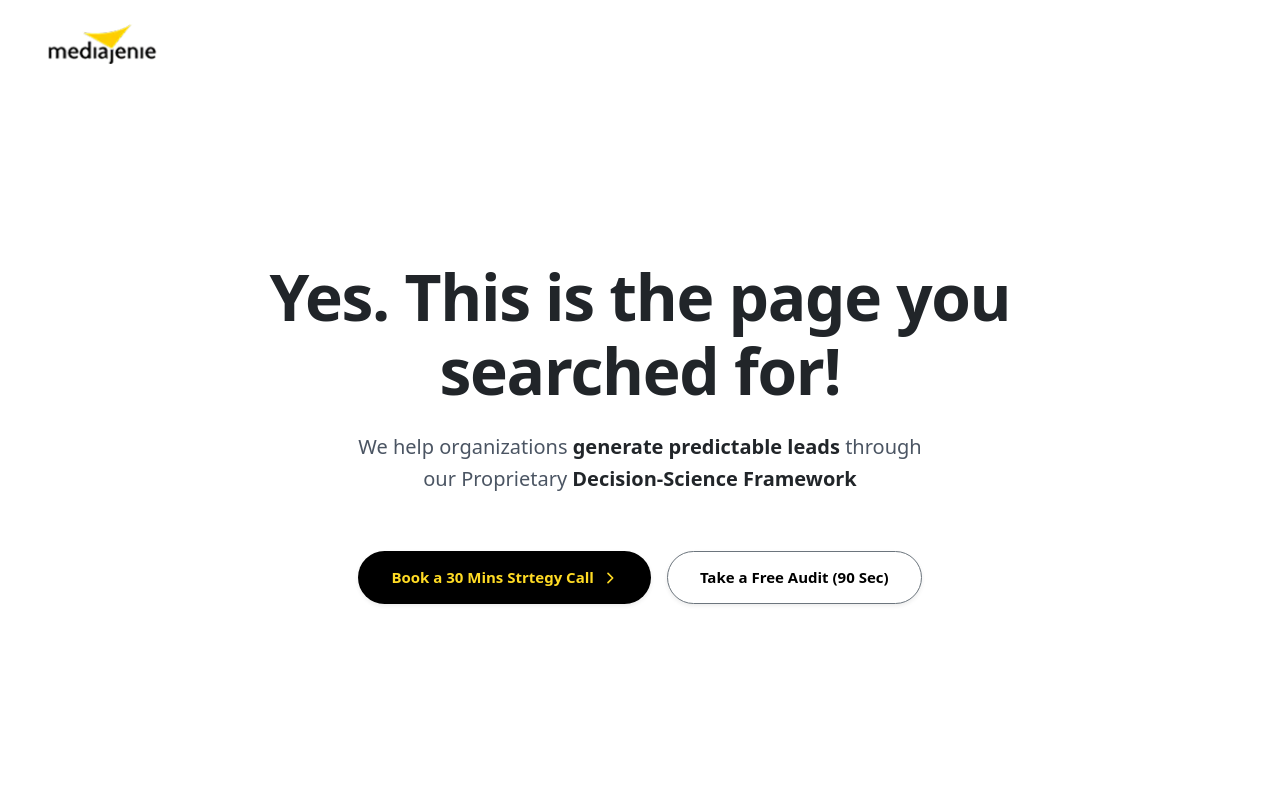
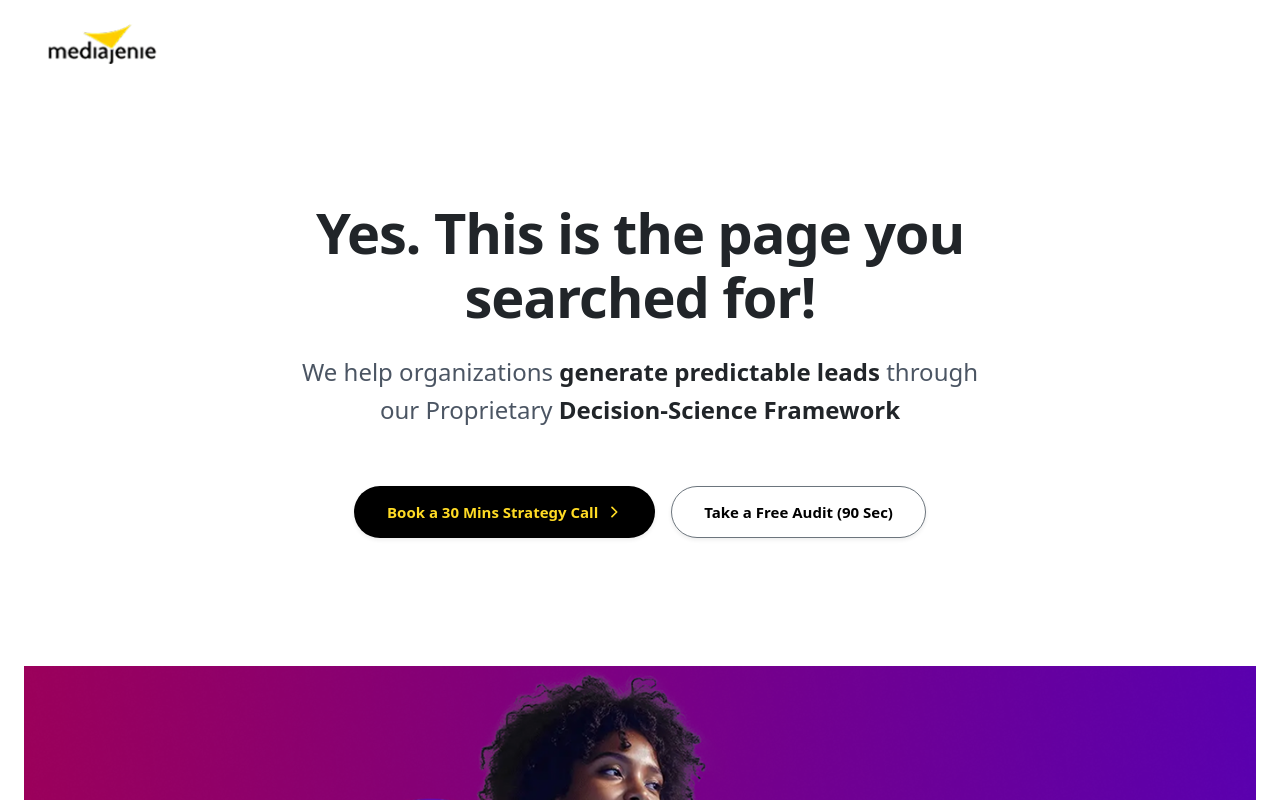
Before and after one commit to shramanth-sulake/media_jenie2, a React (Vite) app: page / in a window 1280 px wide. Shown: the top 800 px of the page. Built offline with nearby package versions, Linux system fonts and the light colour scheme.

Commit message:
Increase Fit section text size and adjust top banner padding

```diff
--- a/src/components/CaseSection.jsx
+++ b/src/components/CaseSection.jsx
@@ -91,7 +91,7 @@ const CaseSection = () => {
         : 30;
 
     return (
-        <div className="w-100 container-fluid py-4 mt-5 mb-4" style={{ paddingLeft: '8rem', paddingRight: '0' }}>
+        <div className="w-100 container-fluid py-4 mt-5 mb-4" style={{ paddingLeft: '12.5rem', paddingRight: '0' }}>
             <h2 className="fw-bold text-dark mb-5" style={{ fontSize: '2.5rem', letterSpacing: '-0.02em' }}>
                 Case Studies
             </h2>
--- a/src/components/HeroSection.jsx
+++ b/src/components/HeroSection.jsx
@@ -2,7 +2,7 @@ import React from 'react';
 
 const HeroSection = () => {
     return (
-        <div className="min-vh-100 w-100 bg-white d-flex flex-column">
+        <div className="w-100 bg-white d-flex flex-column">
             {/* Header */}
             <header className="w-100 px-4 px-md-5 py-4 d-flex justify-content-start">
                 <img
@@ -13,20 +13,20 @@ const HeroSection = () => {
             </header>
 
             {/* Main Content */}
-            <main className="flex-grow-1 w-100 container d-flex flex-column align-items-center justify-content-center pt-4 pb-5 text-center">
-                <h1 className="fw-bold text-dark mb-4" style={{ fontSize: '4rem', lineHeight: '1.15', letterSpacing: '-0.02em' }}>
+            <main className="w-100 container d-flex flex-column align-items-center justify-content-center text-center" style={{ paddingTop: '7rem', paddingBottom: '7rem' }}>
+                <h1 className="fw-bold text-dark mb-4" style={{ fontSize: '3.5rem', lineHeight: '1.15', letterSpacing: '-0.02em' }}>
                     Yes. This is the page you <br className="d-none d-md-block" />
                     searched for!
                 </h1>
 
-                <p className="mb-5" style={{ fontSize: '1.25rem', color: '#4b5563', maxWidth: '850px', lineHeight: '1.6' }}>
-                    We help organizations <strong className="fw-bold text-dark">generate predictable leads</strong> through <br className="d-none d-md-block" />
-                    our Proprietary <strong className="fw-bold text-dark">Decision-Science Framework</strong>
+                <p className="mb-5" style={{ fontSize: '1.5rem', color: '#4b5563', maxWidth: '850px', lineHeight: '1.6' }}>
+                    We help organizations <strong className="fw-semibold text-dark">generate predictable leads</strong> through<br className="d-none d-md-block" />
+                          our Proprietary <strong className="fw-semibold text-dark">Decision-Science Framework</strong>
                 </p>
 
                 <div className="d-flex flex-column flex-sm-row align-items-center justify-content-center gap-3 w-100 mt-2">
                     <button className="btn rounded-pill d-flex align-items-center justify-content-center fw-bold shadow-sm" style={{ backgroundColor: '#000', color: '#ffdb24', padding: '14px 32px', fontSize: '15px' }}>
-                        Book a 30 Mins Strtegy Call
+                        Book a 30 Mins Strategy Call
                         <svg className="ms-2" style={{ width: '16px', height: '16px' }} fill="none" stroke="currentColor" viewBox="0 0 24 24" xmlns="http://www.w3.org/2000/svg">
                             <path strokeLinecap="round" strokeLinejoin="round" strokeWidth="2.5" d="M9 5l7 7-7 7"></path>
                         </svg>
--- a/src/components/OfferSection.jsx
+++ b/src/components/OfferSection.jsx
@@ -6,6 +6,7 @@ const OfferSection = () => {
 
             {/* --- SECTION 1: Top Image Background & Card --- */}
             <div className="w-100 d-flex flex-column align-items-center mb-5">
+                <div className="w-100 px-3 px-md-4 mt-3">
                     <div
                         className="w-100 position-relative d-flex justify-content-center"
                         style={{
@@ -14,9 +15,12 @@ const OfferSection = () => {
                             backgroundPosition: 'center',
                             backgroundRepeat: 'no-repeat',
                             minHeight: '450px',
-                        height: '55vh'
+                            height: '55vh',
+                            borderRadius: '0px'
+
                         }}
                     >
+                    </div>
                 </div>
 
                 {/* Overlapping White Card */}
--- a/src/components/TrustSection.jsx
+++ b/src/components/TrustSection.jsx
@@ -31,7 +31,7 @@ const TrustSection = () => {
             {/* 1. Fit: Our Lead-gen Service is perfect for... */}
             <div className="w-100 container py-4 mt-5 mb-4" style={{ paddingLeft: '8rem', paddingRight: '8rem' }}>
                 <div className="w-100 p-4 p-md-5" style={{ backgroundColor: '#f4f4f4', borderRadius: '4px' }}>
-                    <h2 className="fw-bold text-center text-dark mb-5" style={{ fontSize: '2rem', lineHeight: '1.3' }}>
+                    <h2 className="fw-bold text-center text-dark mb-5" style={{ fontSize: '2.5rem', lineHeight: '1.3' }}>
                         Fit: Our Lead-gen <br className="d-none d-sm-block" />
                         Service is perfect for...
                     </h2>
@@ -44,10 +44,10 @@ const TrustSection = () => {
 
                         {/* Left column */}
                         <div className="col-12 col-md-6 pe-md-5">
-                            <h4 className="fw-bold text-dark mb-3" style={{ fontSize: '1.2rem' }}>
+                            <h4 className="fw-bold text-dark mb-3" style={{ fontSize: '1.5rem' }}>
                                 Small &amp; Medium <br /> Organizations
                             </h4>
-                            <p className="text-dark mb-0 fw-medium" style={{ fontSize: '0.95rem', color: '#444' }}>
+                            <p className="text-dark mb-0 fw-medium" style={{ fontSize: '1.15rem', color: '#444' }}>
                                 B2B or B2C businesses can use our lead-<br className="d-none d-xl-block" />
                                 gen services.
                             </p>
@@ -55,10 +55,10 @@ const TrustSection = () => {
 
                         {/* Right column */}
                         <div className="col-12 col-md-6 ps-md-5 mt-4 mt-md-0">
-                            <h4 className="fw-bold text-dark mb-3" style={{ fontSize: '1.2rem' }}>
+                            <h4 className="fw-bold text-dark mb-3" style={{ fontSize: '1.5rem' }}>
                                 B2B / B2C Products &amp; Services
                             </h4>
-                            <p className="text-dark mb-0 fw-medium" style={{ fontSize: '0.95rem', color: '#444' }}>
+                            <p className="text-dark mb-0 fw-medium" style={{ fontSize: '1.15rem', color: '#444' }}>
                                 B2B or B2C businesses can use our lead-<br className="d-none d-xl-block" />
                                 gen services.
                             </p>
```
Lines whose indentation alone changed are shown as unchanged.
